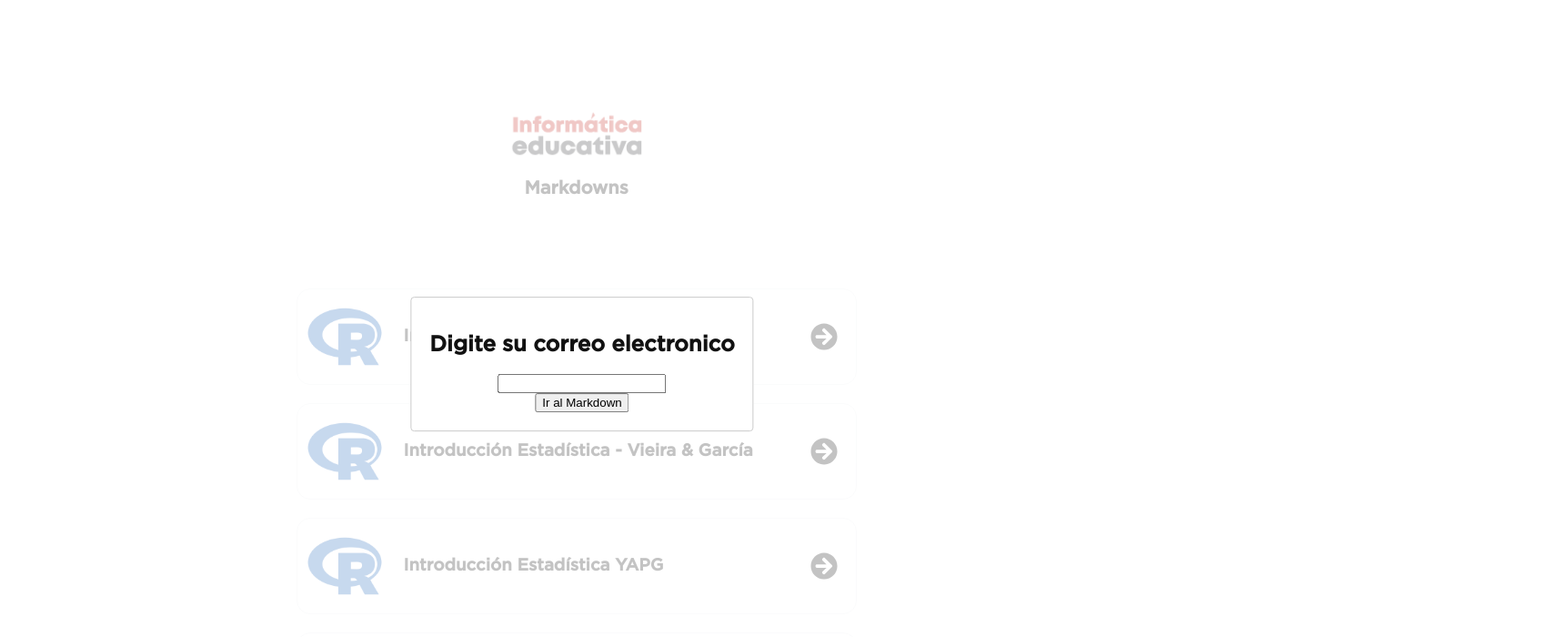
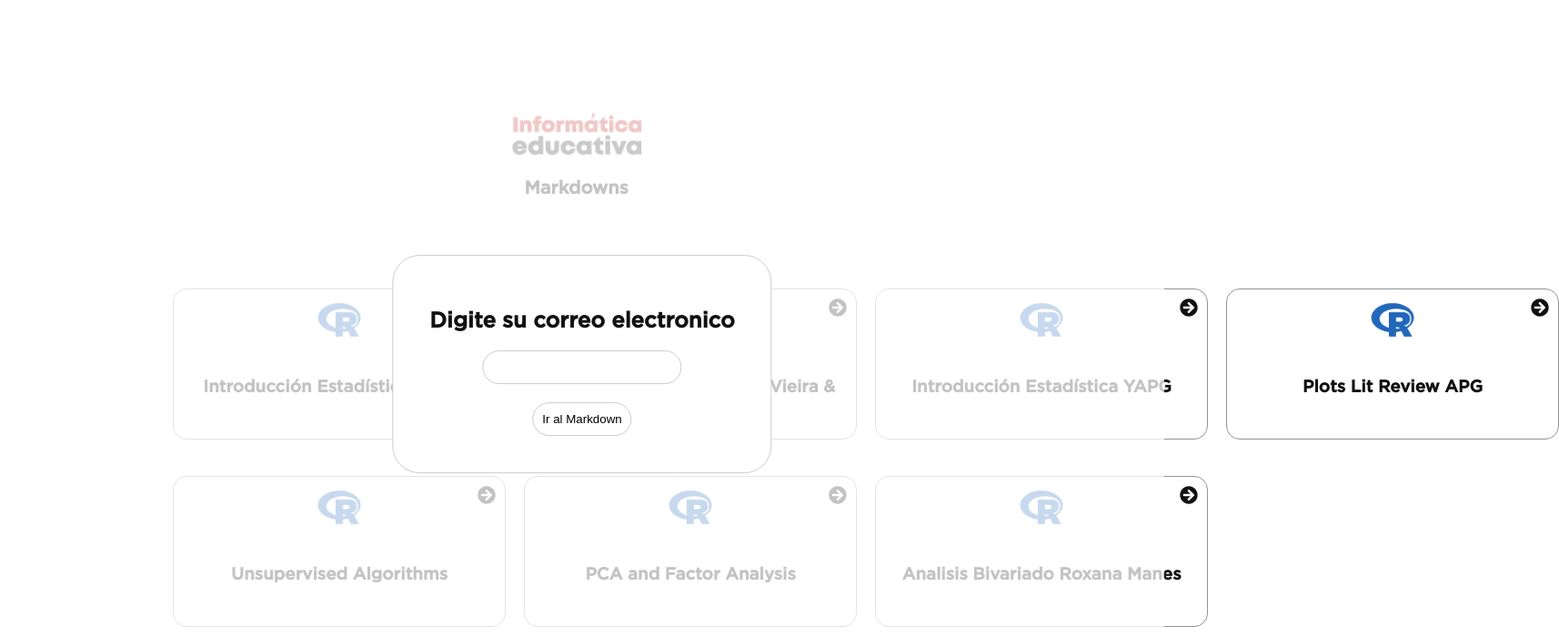
Before and after one commit to gieu/RMarkdowns, a React (Create React App) app in the folder webpage_source/: page / in a window 1280 px wide. Both pictures are taken after a click on the element "Introducción Estadística - Vieira". Shown: the top 700 px of the page at 91% size, 1714 px wide, since content can reach past the window. Built offline with nearby package versions, Linux system fonts and the light colour scheme.

Commit message:
changed some files

```diff
--- a/webpage_source/src/App.css
+++ b/webpage_source/src/App.css
@@ -23,6 +23,32 @@ body {
   display: flex;
   flex-direction: column;
   align-items: center;
+  justify-content: space-around;
+}
+
+.modal_btn {
+  margin-top: 20px;
+  background-color: white;
+  border: 1px solid #CCCCCC;
+  padding: 10px;
+  border-radius: 30px;
+}
+
+.modal_input {
+  background-color: white;
+  padding:10px 20px;
+  border-radius: 20px;
+  border: 1px solid #CCCCCC;
+}
+
+.modal_btn:hover {
+  margin-top: 20px;
+  color: white;
+  background-color: #53A3F2;
+  border: 0px solid;
+  padding: 10px;
+  border-radius: 30px;
+  cursor: pointer;
 }
 
 html {
@@ -40,19 +66,26 @@ html {
 }
 
 #content {
+  margin: 0px 15%;
   display: grid;
   justify-items: center;
   align-self: center;
+  grid-template-columns: 1fr 1fr 1fr 1fr;
+  row-gap: 20px;
+  column-gap: 20px;
 }
 
 .section {
-  border: 1px solid #EFF1F3;
+
+  border: 1px solid #939393;
   border-radius: 15px;
   display: flex;
-  flex-direction: row;
+  flex-direction: column;
   margin-bottom: 20px;
-  max-width: 600px;
-  max-height: 250px;
+
+  width: 350px;
+  height: 150px;
+  text-align: center;
   padding: 7px;
   gap: 20px;
   cursor: pointer;
@@ -74,8 +107,9 @@ a{
 }
 .back_button{
     position: absolute;
-    right: 20px;
+    right: 10px;
+    top: 10px;
 }
 .backlogo{
-font-size: 30px;
+  font-size: 20px;
 }
--- a/webpage_source/src/App.js
+++ b/webpage_source/src/App.js
@@ -42,6 +42,8 @@ const ModalTag = ({isModalOpen,setIsModalOpen,sendRequest}) => {
       bottom: 'auto',
       marginRight: '-50%',
       transform: 'translate(-50%, -50%)',
+      borderRadius: '30px',
+      padding: '40px'
     },
   };
   return (
@@ -53,8 +55,8 @@ const ModalTag = ({isModalOpen,setIsModalOpen,sendRequest}) => {
       ariaHideApp={false}>
       <form id="modal-email" onSubmit={sendRequest}>
         <h2>Digite su correo electronico</h2>
-        <input name="email" type="email" required />
-        <button onSubmit={()=>console.log("Ay que rico")}>Ir al Markdown</button>
+        <input class="modal_input" name="email" type="email" required />
+        <button class="modal_btn" onSubmit={()=>console.log("Ay que rico")}>Ir al Markdown</button>
       </form>
     </Modal>
   )
--- a/webpage_source/src/data.js
+++ b/webpage_source/src/data.js
@@ -22,6 +22,10 @@ const url_data = [
     {
         "url": "markdowns/PCAandFactorAnalysis/",
         "name": "PCA and Factor Analysis"
+    },
+    {
+        "url": "markdowns/analisisBivariado/",
+        "name": "Analisis Bivariado Roxana Manes"
     }
 ];
 
```
